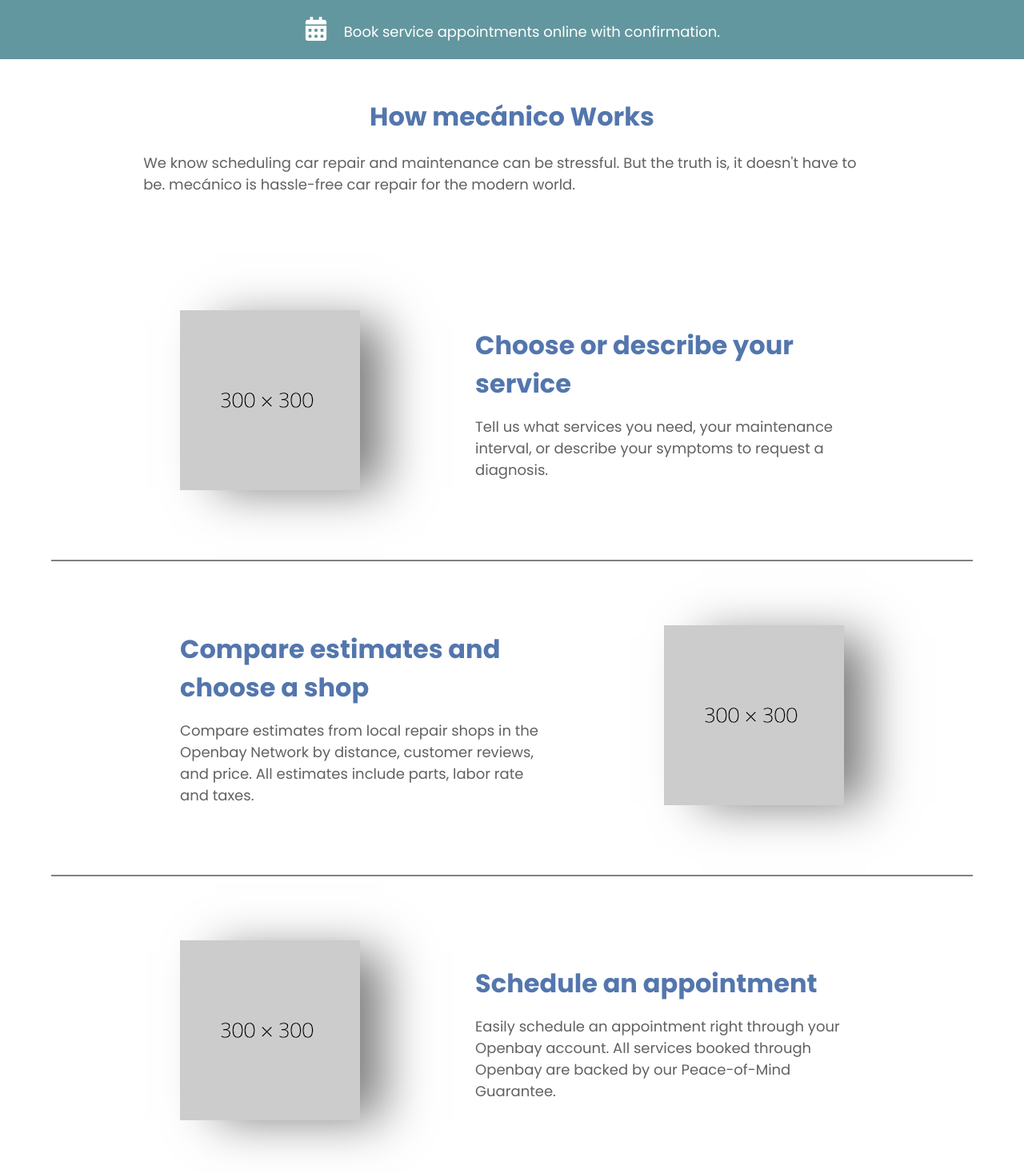
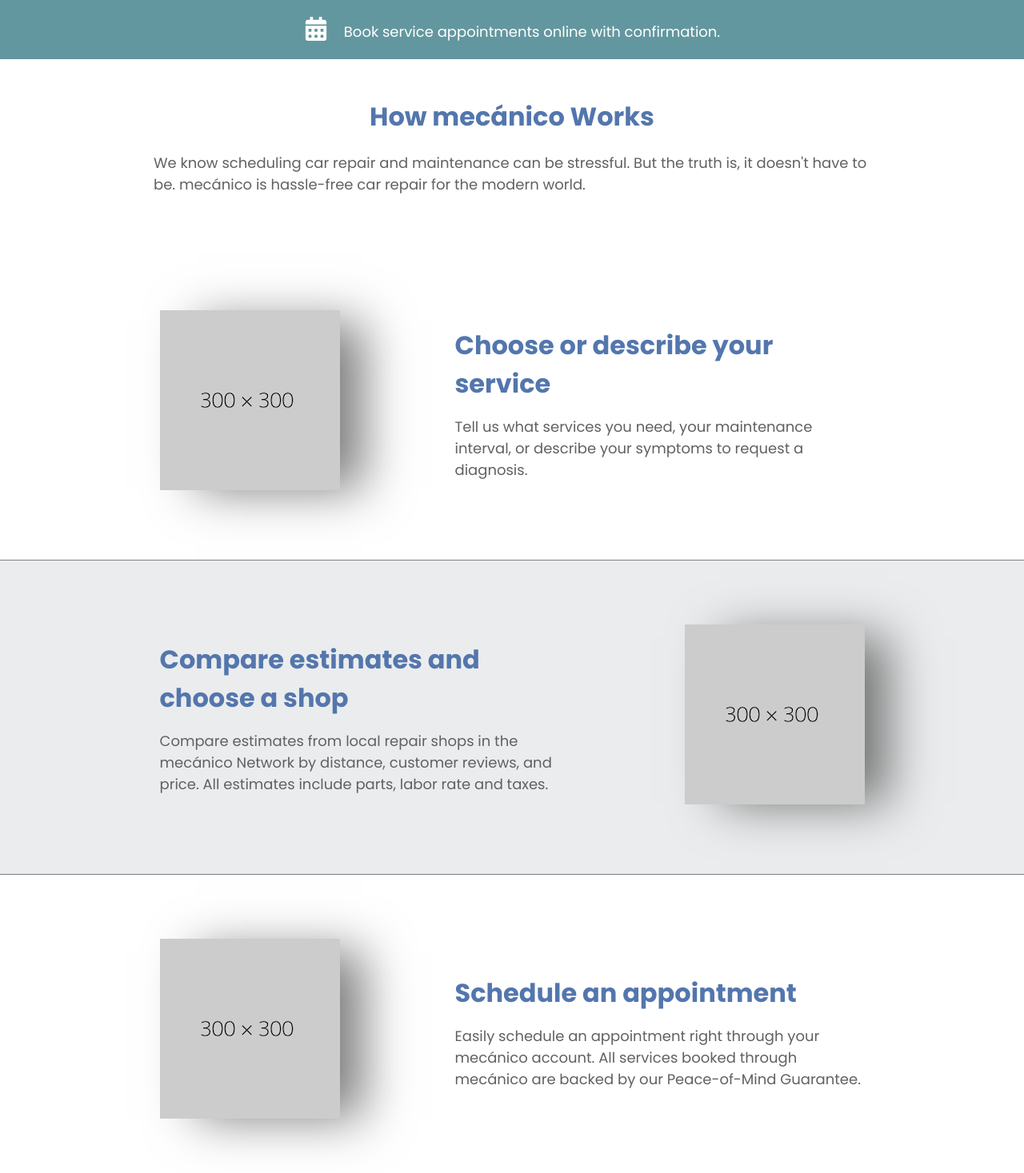
Before and after one commit to Deyjuwon/mecanico, a React (Vite) app: page / in a window 1280 px wide. Shown: the part 943-2410 px from the top of the page at 80% size. Built offline with nearby package versions, Linux system fonts and the light colour scheme.

Commit message:
modified howMecanico component

```diff
--- a/src/Components/HowMecanico/HowMecanico.css
+++ b/src/Components/HowMecanico/HowMecanico.css
@@ -7,7 +7,7 @@
     flex-direction: column;
     align-items: center;
     justify-content: center;
-    width: 80%;
+    width: 70%;
     margin: auto;
     gap: 20px;
 
@@ -29,7 +29,7 @@
     align-items: center;
     gap: 9rem;
     padding-bottom: 5rem;
-    border-bottom: 2px solid gray;
+    border-bottom: 1px solid gray;
     padding-top: 5rem;
 }
 
@@ -48,12 +48,17 @@
     font-size: 18px;
 }
 
+.mid-step {
+    background-color: #ebeced;
+
+}
+
 .mid-step > .step-l {
     order: 2;
 }
 
 .step-l > img {
     box-shadow: 37px 7px 58px -8px rgba(0,0,0,0.52);
--webkit-box-shadow: 37px 7px 58px -8px rgba(0,0,0,0.52);
--moz-box-shadow: 37px 7px 58px -8px rgba(0,0,0,0.52);
+    -webkit-box-shadow: 37px 7px 58px -8px rgba(0,0,0,0.52);
+    -moz-box-shadow: 37px 7px 58px -8px rgba(0,0,0,0.52);
 }
--- a/src/Components/HowMecanico/HowMecanico.jsx
+++ b/src/Components/HowMecanico/HowMecanico.jsx
@@ -11,7 +11,7 @@
     }, [])
 
   return (
-    <div className='howMec px'>
+    <div className='howMec '>
         <div className='how-header'>
             <h1 data-aos='fade-up'>How mecánico Works</h1>
             <p data-aos='fade-up'>We know scheduling car repair and maintenance can be stressful. But the truth is, it doesn't have to be. mecánico is hassle-free car repair for the modern world.</p>
@@ -31,7 +31,7 @@
             </div>
             <div className='step-r' data-aos='fade-down'>
                 <h1>Compare estimates and choose a shop</h1>
-                <p>Compare estimates from local repair shops in the Openbay Network by distance, customer reviews, and price. All estimates include parts, labor rate and taxes.</p>
+                <p>Compare estimates from local repair shops in the mecánico Network by distance, customer reviews, and price. All estimates include parts, labor rate and taxes.</p>
             </div>
         </div>
         <div className='how-steps '>
@@ -40,7 +40,7 @@
             </div>
             <div className='step-r' data-aos='fade-left'>
                 <h1>Schedule an appointment</h1>
-                <p>Easily schedule an appointment right through your Openbay account. All services booked through Openbay are backed by our Peace-of-Mind Guarantee.</p>
+                <p>Easily schedule an appointment right through your mecánico account. All services booked through mecánico are backed by our Peace-of-Mind Guarantee.</p>
             </div>
         </div>
         <div>
```
